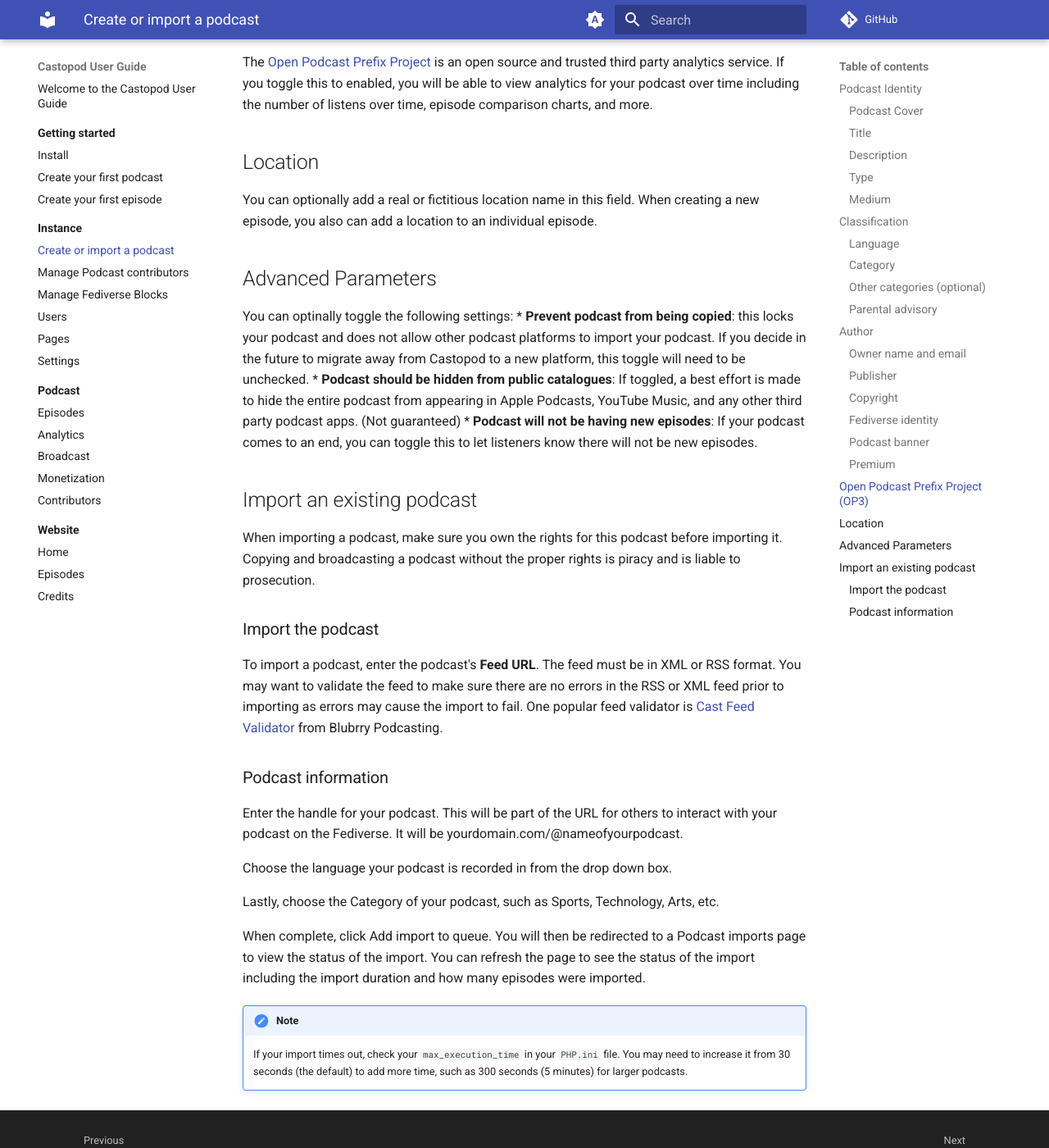
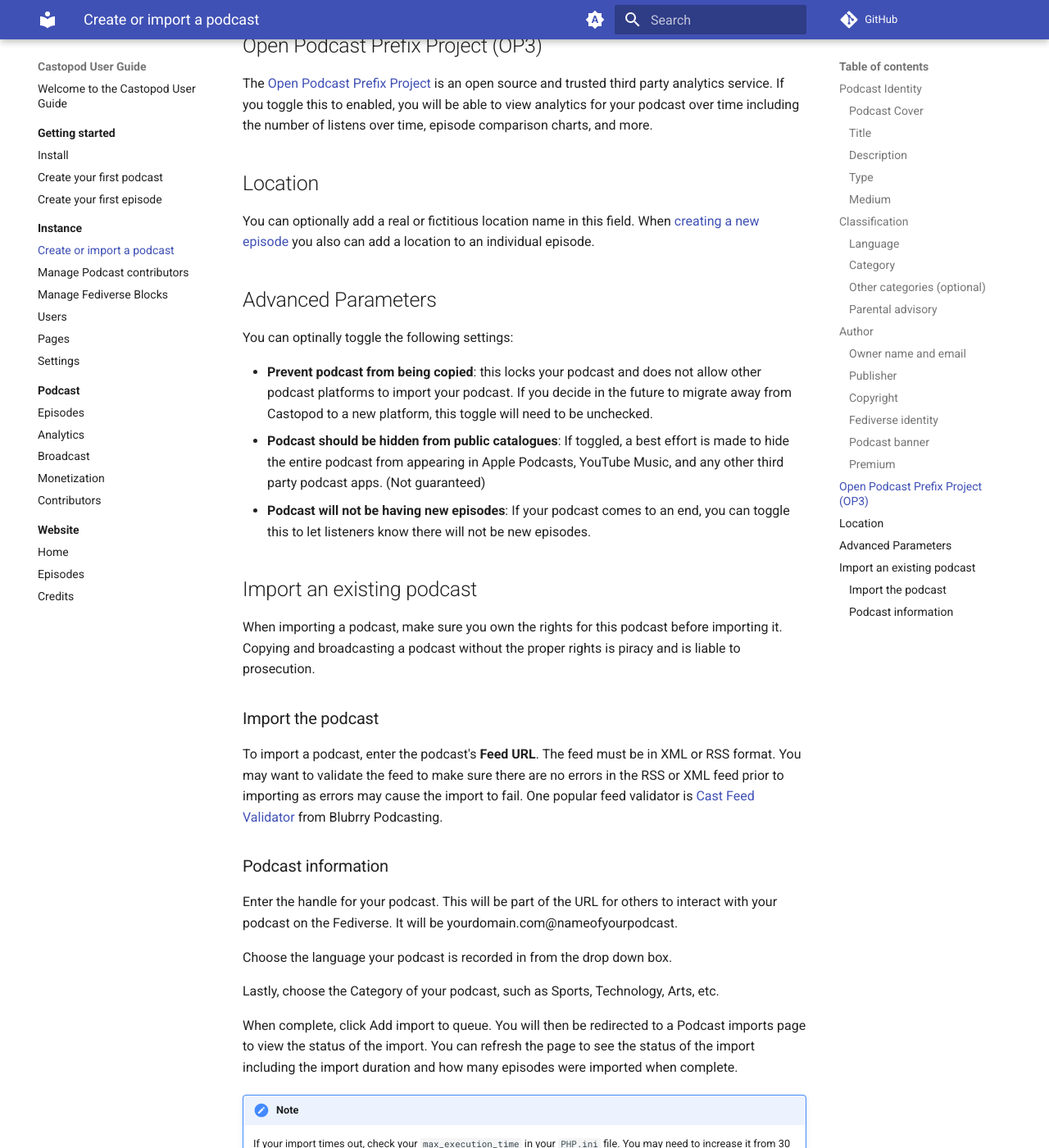
Before and after one commit to prcutler/castopod-user-guide, an MkDocs documentation site: the page built from docs/instance/add-podcast.md, in a window 1280 px wide and 1400 px high, scrolled down 2682 px. Shown: the whole window at 82% size. Built offline with MkDocs 1.6.1 and Material for MkDocs 9.7.7, drawn with Linux system fonts in a browser that asks for light colours; comment, search, counter and statistics services are not loaded; some of the changed lines change nothing that is shown; some of the changed text lies outside the part shown.

Commit message:
Add links to Episode page, small fixes

```diff
--- a/docs/instance/add-podcast.md
+++ b/docs/instance/add-podcast.md
@@ -1,6 +1,8 @@
 # Create or import a podcast
 
-You can create a new podcast or import an existing podcast into Castopod in the Podcasts section.
+You can create a new podcast or import an existing podcast into Castopod in the Podcasts section.  If you are adding
+a second podcast to Castopod, see the [Home page documentation](../website/home.md) for how that will change your
+home page.
 
 From the left hand navigation sidebar, press the `+` sign to the right of Podcasts to create your first podcast.
 
@@ -50,9 +52,9 @@
 
 ### Parental advisory
 
-Choose if your podcast has explicit content or swearing or choose Clean if your podcast is suitable for everyone.
-You can also choose to leave this category as undefined.  When creating a new episode, you will also have the
-opportunity to choose clean, explicit, or undefined on a per episode basis.
+Choose if your podcast has explicit content or swearing or choose Clean if your podcast is suitable for everyone. You
+can also choose to leave this category as undefined.  When [creating a new episode](../podcast/episodes.md),
+you will also have the opportunity to choose clean, explicit, or undefined on a per episode basis.
 
 ## Author
 
@@ -73,7 +75,7 @@
 ### Fediverse identity
 
 Enter the handle (or nickname) for your podcast.  This will allow people on Mastodon and other Fediverse services
-to follow your podcast.  Your handle will be shown as @handle@yourdomain.com on the Fediverse.
+to follow your podcast.  Your handle will be shown as @yourdomain.com@handle on the Fediverse.
 
 To learn more about Fediverse integration, visit the [Fediverse documentation page](../instance/fediverse.md).
 
@@ -95,12 +97,13 @@
 
 ## Location
 
-You can optionally add a real or fictitious location name in this field.  When creating a new episode, you also can
-add a location to an individual episode.
+You can optionally add a real or fictitious location name in this field.  When
+[creating a new episode](../podcast/episodes.md) you also can add a location to an individual episode.
 
 ## Advanced Parameters
 
 You can optinally toggle the following settings:
+
 * **Prevent podcast from being copied**:  this locks your podcast and does not allow other podcast platforms to import
 your podcast.  If you decide in the future to migrate away from Castopod to a new platform, this toggle will need to be
 unchecked.
@@ -124,7 +127,7 @@
 ### Podcast information
 
 Enter the handle for your podcast.  This will be part of the URL for others to interact with your podcast on the
-Fediverse.  It will be yourdomain.com/@nameofyourpodcast.
+Fediverse.  It will be yourdomain.com@nameofyourpodcast.
 
 Choose the language your podcast is recorded in from the drop down box.
 
@@ -132,7 +135,7 @@
 
 When complete, click Add import to queue.  You will then be redirected to a Podcast imports page to view the status
 of the import.  You can refresh the page to see the status of the import including the import duration and how many
-episodes were imported.
+episodes were imported when complete.
 
 !!! note
     If your import times out, check your `max_execution_time` in your `PHP.ini` file.  You may need to increase it
```
